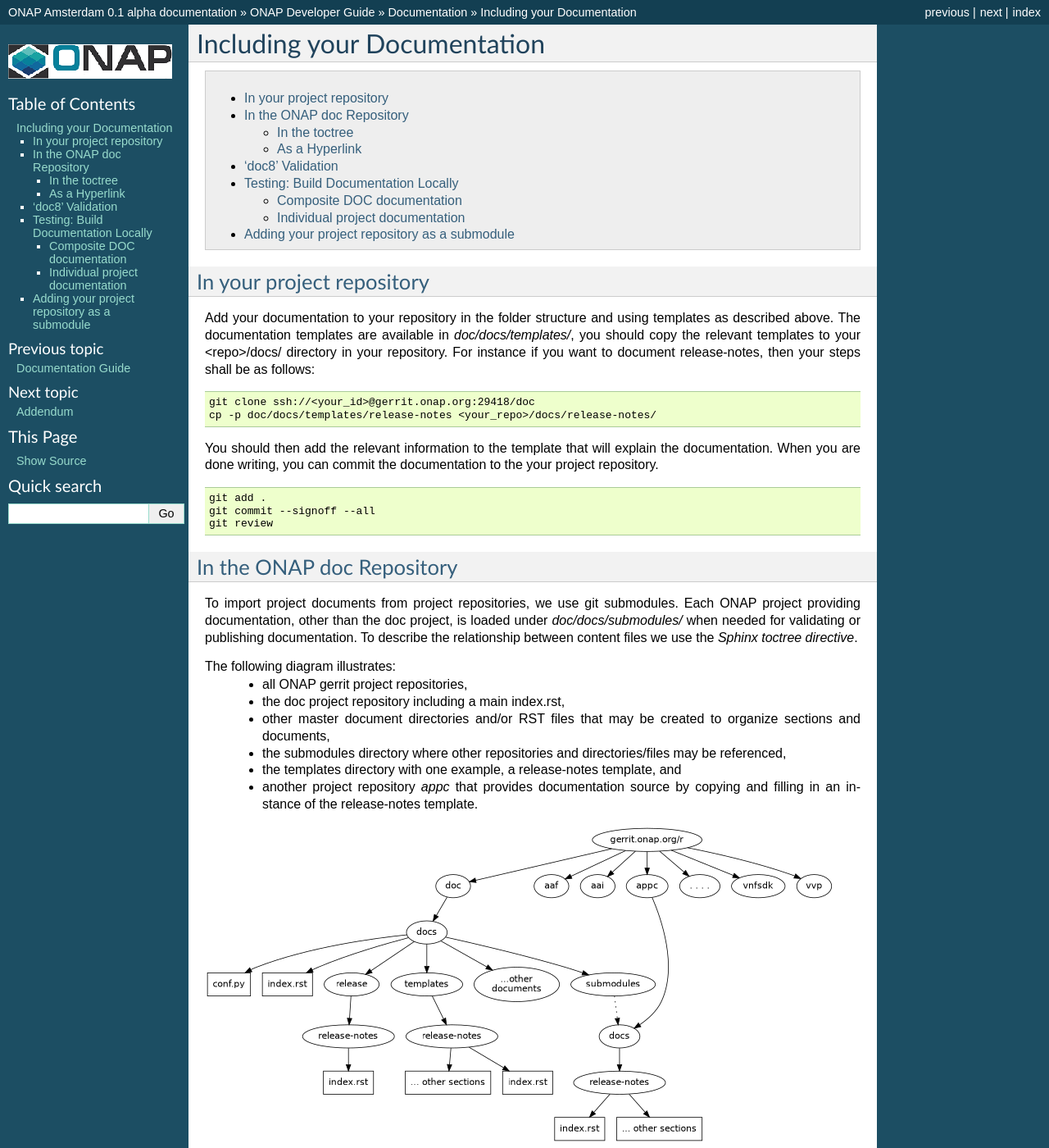
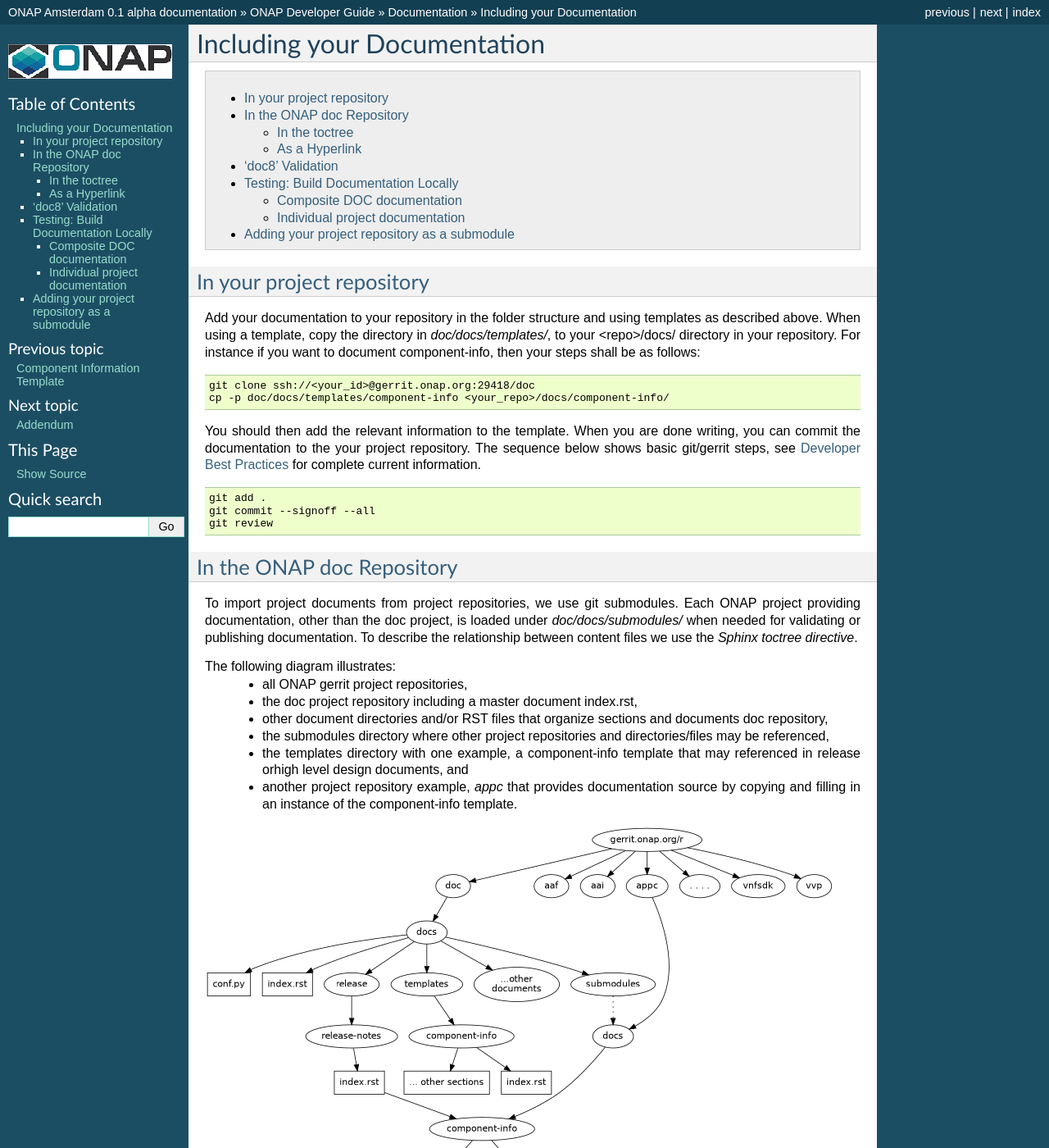
Before and after one commit to onap/doc, a Sphinx documentation site: the page built from docs/guide/onap-developer/how-to-use-docs/include-documentation.rst, in a window 1280 px wide and 1400 px high. Shown: the whole window at 82% size. Built offline with Sphinx 7.4.7, drawn with Linux system fonts in a browser that asks for light colours; formulas are drawn with MathJax 3; pages that are not in the unit, such as notebooks, are missing from menus; some of the changed text lies outside the part shown.

Commit message:
Updates to How to Guide
Improve How to Use Documentation Guide including display
existing templates, consistency with the approved Jenkins
job templates, and other editorial improvements

Change-Id: I6a173a656acee2d675cb4af4c3070ab9ab9eb893
Issue-Id: DOC-59
Signed-off-by: Rich Bennett <rb2745@att.com>

```diff
--- a/docs/conf.py
+++ b/docs/conf.py
@@ -84,7 +84,7 @@
 # directories to ignore when looking for source files.
 exclude_patterns = [
 	'_build',
-	'templates'
+	'submodules/vnfrqts'
 	]
 
 # The reST default role (used for this markup: `text`) to use for all
--- a/docs/guide/onap-developer/how-to-use-docs/include-documentation.rst
+++ b/docs/guide/onap-developer/how-to-use-docs/include-documentation.rst
@@ -14,21 +14,25 @@
 --------------------------
 
 Add your documentation to your repository in the folder structure and
-using templates as described above. The documentation templates
-are available in `doc/docs/templates/`, you should
-copy the relevant templates to your <repo>/docs/ directory in your repository.
-For instance if you want to document release-notes, then your steps shall be
+using templates as described above.
+When using a template, copy the directory in `doc/docs/templates/`,
+to your <repo>/docs/ directory in your repository.
+For instance if you want to document component-info, then your steps shall be
 as follows:
 
 .. code-block:: bash
 
    git clone ssh://<your_id>@gerrit.onap.org:29418/doc
-   cp -p doc/docs/templates/release-notes <your_repo>/docs/release-notes/
+   cp -p doc/docs/templates/component-info <your_repo>/docs/component-info/
 
 
-You should then add the relevant information to the template that will
-explain the documentation. When you are done writing, you can commit
+You should then add the relevant information to the template.
+When you are done writing, you can commit
 the documentation to the your project repository.
+The sequence below shows basic git/gerrit steps,
+see `Developer Best Practices`_ for complete current information.
+
+.. _Developer Best Practices: https://wiki.onap.org/x/BZZk
 
 .. code-block:: bash
 
@@ -40,17 +44,17 @@
 --------------------------
 
 To import project documents from project repositories, we use git submodules.
-Each ONAP project providing documentation, other than the doc project, is loaded under  `doc/docs/submodules/`
-when needed for validating or publishing documentation.   To describe the relationship between content files
-we use the `Sphinx toctree directive`.
+Each ONAP project providing documentation, other than the doc project, is loaded under
+`doc/docs/submodules/` when needed for validating or publishing documentation.
+To describe the relationship between content files we use the `Sphinx toctree directive`.
 
 The following diagram illustrates:
   - all ONAP gerrit project repositories,
-  - the doc project repository including a main index.rst,
-  - other master document directories and/or RST files that may be created to organize sections and documents,
-  - the submodules directory where other repositories and directories/files may be referenced,
-  - the templates directory with one example, a release-notes template, and
-  - another project repository `appc` that provides documentation source by copying and filling in an instance of the release-notes template.
+  - the doc project repository including a master document index.rst,
+  - other document directories and/or RST files that organize sections and documents doc repository,
+  - the submodules directory where other project repositories and directories/files may be referenced,
+  - the templates directory with one example, a component-info template that may referenced in release orhigh level design documents, and
+  - another project repository example,  `appc` that provides documentation source by copying and filling in an instance of the component-info template.
 
 
 .. graphviz::
@@ -72,15 +76,15 @@
    gerrit -> aaf;
    gerrit -> aai;
    gerrit -> appc;
-   gerrit -> repoelipse;                                   repoelipse [label=". . . ."];
+   gerrit -> repoelipse;                                      repoelipse [label=". . . ."];
    gerrit -> vnfsdk;
    gerrit -> vvp;
 
-   //Show example of local appc instance release notes
-   appc -> localappcdocs;                               localappcdocs [label="docs"];
-   localappcdocs -> releasenotesinstance; releasenotesinstance        [label="release-notes"];
-   releasenotesinstance -> relnoteindexinstance; relnoteindexinstance [label="index.rst", shape=box];
-   releasenotesinstance -> relnoteotherinstance; relnoteotherinstance [label="... other sections", shape=box];
+   //Show example of local appc instance of component info
+   appc -> localappcdocs;                                  localappcdocs [label="docs"];
+   localappcdocs -> componentinfoinstance;         componentinfoinstance [label="component-info"];
+   componentinfoinstance -> compinfoindexinstance; compinfoindexinstance [label="index.rst", shape=box];
+   componentinfoinstance -> compinofotherinstance; compinofotherinstance [label="... other sections", shape=box];
 
    //Show detail structure of a portion of doc/docs _images _static _templates multiple master documents omitted
    doc  -> docs;
@@ -91,14 +95,15 @@
    docs -> indexdirelipse;                             indexdirelipse [label="...other\ndocuments"];
    docs -> submodules
 
-   //Example Release notes document
+   //Example Release document, section release notes, and reference to an instance of component-info
    release -> releasenotes;                              releasenotes [label="release-notes"];
    releasenotes -> lowerlevelindex;                   lowerlevelindex [label="index.rst", shape=box];
+   lowerlevelindex -> componentinfoinstance;
 
-   //Example release-notes template
-   rsttemplates -> releasenotestemplate;         releasenotestemplate [label="release-notes"];
-   releasenotestemplate -> relnoteindex;                 relnoteindex [label="index.rst", shape=box];
-   releasenotestemplate -> relnoteother;                 relnoteother [label="... other sections", shape=box];
+   //Example component-info template
+   rsttemplates -> componentinfotemplate;       componentinfotemplate [label="component-info"];
+   componentinfotemplate -> compinfotmpindex;        compinfotmpindex [label="index.rst", shape=box];
+   componentinfotemplate -> compinfotmpother;        compinfotmpother [label="... other sections", shape=box];
    }
 
 In the toctree
@@ -106,7 +111,7 @@
 
 To include your project specific documentation in the composite documentation,
 first identify where your project documentation should be included.
-Say your project provides release-notes and should be referenced in the `doc/docs/release/release-notes/index.rst toctree`, then:
+Say your project provides component-info and should be referenced in the `doc/docs/release/release-info/index.rst toctree`, then:
 
 .. code-block:: bash
 
@@ -123,10 +128,11 @@
    .. toctree::
       :maxdepth: 1
 
-      ../../submodules/<your_repo>/docs/release-notes/index
+      ../../submodules/<your_repo>/docs/component-info/index
 
 When finished, you can request a commit to the doc project repository.
-Be sure to add the project leader of the docs project as a reviewr of the change you just pushed in gerrit.
+Be sure to add the PTL of the docs project as a reviewer of the change you just
+pushed in gerrit.
 
 .. code-block:: bash
 
--- a/docs/guide/onap-developer/how-to-use-docs/index.rst
+++ b/docs/guide/onap-developer/how-to-use-docs/index.rst
@@ -4,7 +4,7 @@
 =============
 
 .. toctree::
-   :maxdepth: 2
+   :maxdepth: 3
 
    documentation-guide
    include-documentation
--- a/docs/templates/component-info/index.rst
+++ b/docs/templates/component-info/index.rst
@@ -1,8 +1,8 @@
 .. This work is licensed under a Creative Commons Attribution 4.0 International License.
 .. http://creativecommons.org/licenses/by/4.0
 
-XXXX Component Information
-==========================
+Component Information Template
+==============================
 High level architecture, design, and packaging information for release planning and delivery.
 
 .. toctree::
```
Also changed, not shown: other parts of docs/guide/onap-developer/how-to-use-docs/include-documentation.rst (+1 -1 lines), docs/guide/onap-developer/how-to-use-docs/addendum.rst (+16 -13 lines), docs/guide/onap-developer/how-to-use-docs/documentation-guide.rst (+26 -31 lines), docs/templates/index.rst (added, +13 -0 lines).
